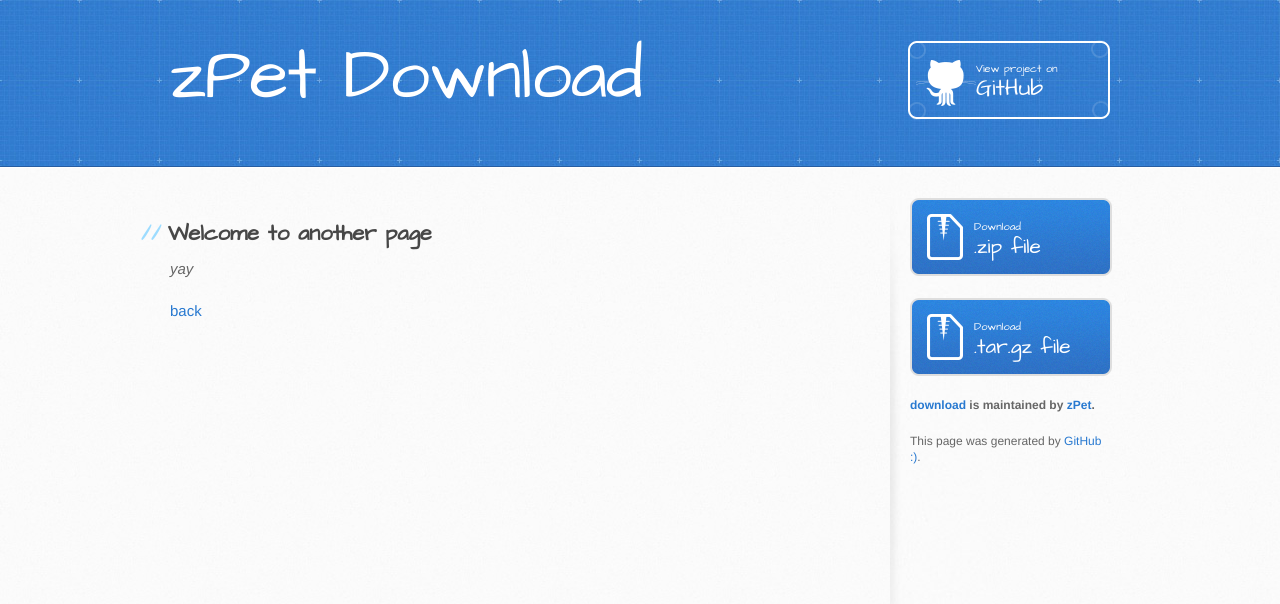
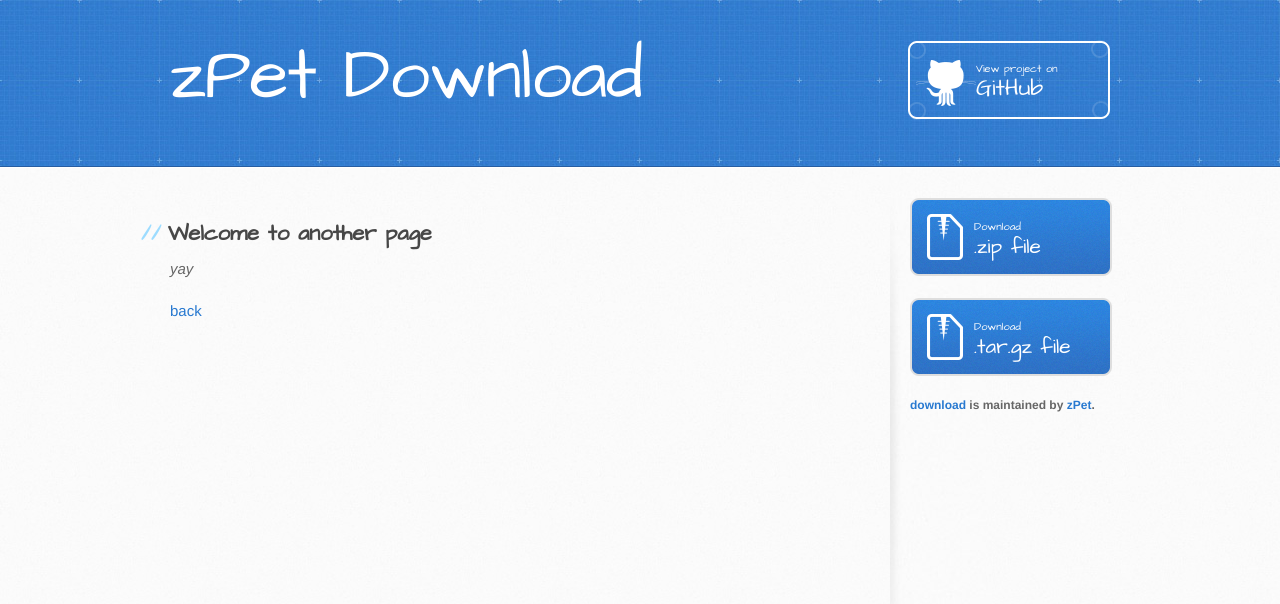
Before and after one commit to zPet/download, a Jekyll site: the page built from another-page.md, in a window 1280 px wide. Shown: the top 604 px of the page. Built offline with Jekyll 4.4.1, drawn with Linux system fonts in a browser that asks for light colours; the repository's description, which GitHub fills in, is left out; our own code applies the rules of GitHub Pages for plain Markdown files.

Commit message:
Update default.html

```diff
--- a/_layouts/default.html
+++ b/_layouts/default.html
@@ -52,8 +52,6 @@
           {% if site.github.is_project_page %}
             <p class="repo-owner"><a href="{{ site.github.repository_url }}">{{ site.github.repository_name }}</a> is maintained by <a href="{{ site.github.owner_url }}">{{ site.github.owner_name }}</a>.</p>
           {% endif %}
-
-          <p>This page was generated by <a href="https://pages.github.com">GitHub :)</a>.</p>
         </aside>
       </div>
     </div>
```
